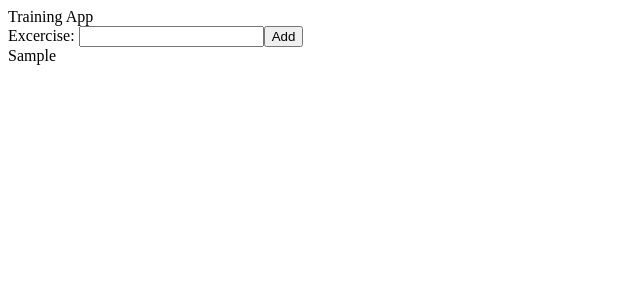
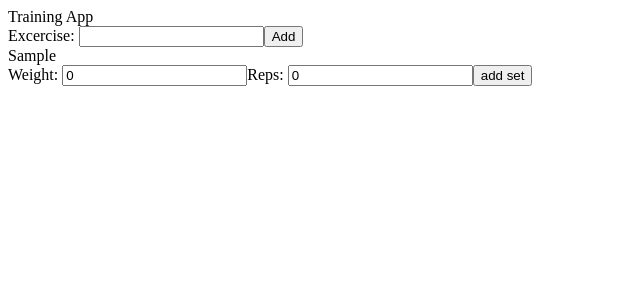
Before and after one commit to elijy/training-diary, a React (Create React App) app: page / in a window 1280 px wide. Both pictures are taken after typing "Sample" into the empty fields and a click on the button "Add". Shown: the top 300 px of the page, without its empty margins (0-640 px from the left). Built offline with nearby package versions, Linux system fonts and the light colour scheme.

Commit message:
add sets

```diff
--- a/src/App.js
+++ b/src/App.js
@@ -1,4 +1,5 @@
 import { useState } from "react";
+import Excercise from "./components/Excercise";
 
 function App() {
   const [excercises, setExcercises] = useState([]);
@@ -6,8 +7,14 @@ function App() {
 
   const submitHandler = (e) => {
     e.preventDefault();
-    setExcercises([...excercises, excercise])
+    setExcercises([...excercises,{id: Math.floor(Math.random() * 999), name: excercise, sets: []}])
     setExcercise('');
+  }
+
+  const addSetsReps = (id, weight, reps) => {
+    setExcercises([
+      ...excercises.map(ex => ex.id === id ? {...ex, sets: [...ex.sets, {weight, reps}]} : ex)
+    ])
   }
 
   return (
@@ -19,7 +26,9 @@ function App() {
         <button>Add</button>
       </form>
       {excercises.map(excercise => {
-        return <div>{excercise}</div>
+        return (
+          <Excercise key={excercise.id} item={excercise} onAdd={addSetsReps}/>
+        )
       })}
     </div>
   );
--- /dev/null
+++ b/src/components/Excercise.js
@@ -0,0 +1,43 @@
+import { useState } from "react";
+
+function Excercise({ item, onAdd }) {
+  const [weight, setWeight] = useState(0);
+  const [reps, setReps] = useState(0);
+
+  const handleAddSet = (e) => {
+    e.preventDefault();
+    onAdd(item.id, weight, reps);
+  };
+
+  return (
+    <div>
+      <div>{item.name}</div>
+      <div>
+        {item.sets.map((set, index) => {
+          return (
+            <div key={index}>
+              {set.weight} x {set.reps}
+            </div>
+          );
+        })}
+      </div>
+      <form>
+        Weight:{" "}
+        <input
+          value={weight}
+          onChange={(e) => setWeight(e.target.value)}
+          type="number"
+        />
+        Reps:{" "}
+        <input
+          value={reps}
+          onChange={(e) => setReps(e.target.value)}
+          type="number"
+        />
+        <button onClick={handleAddSet}>add set</button>
+      </form>
+    </div>
+  );
+}
+
+export default Excercise;
```
